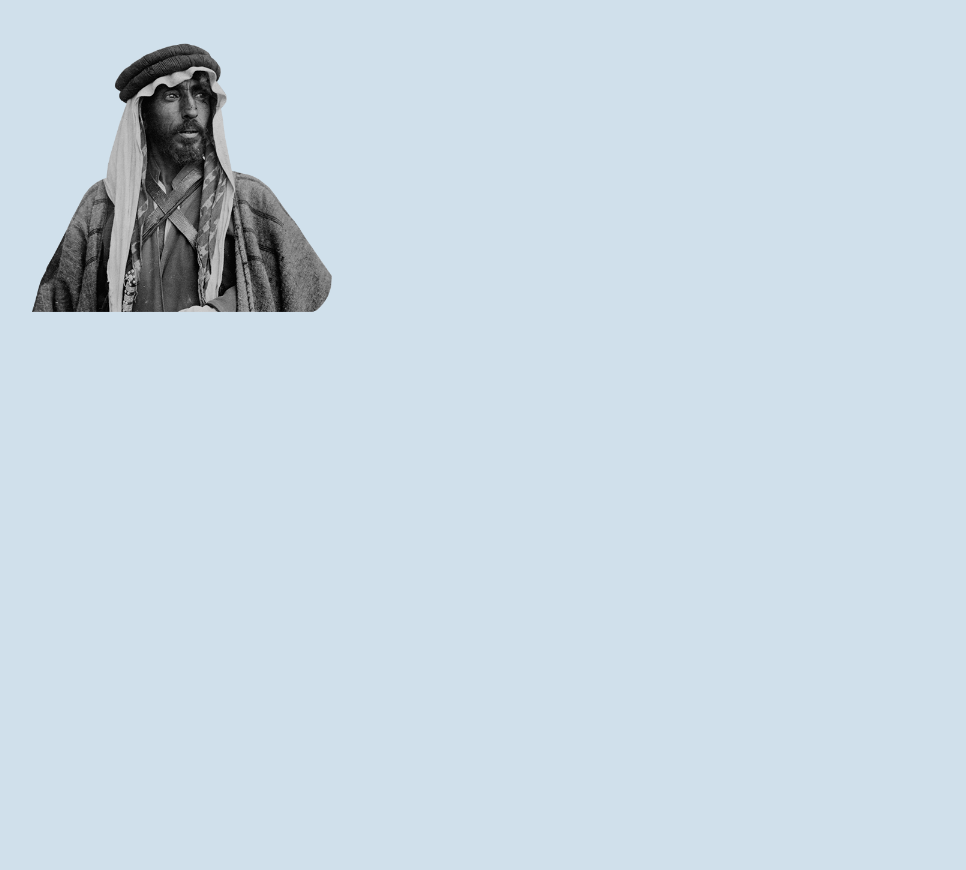
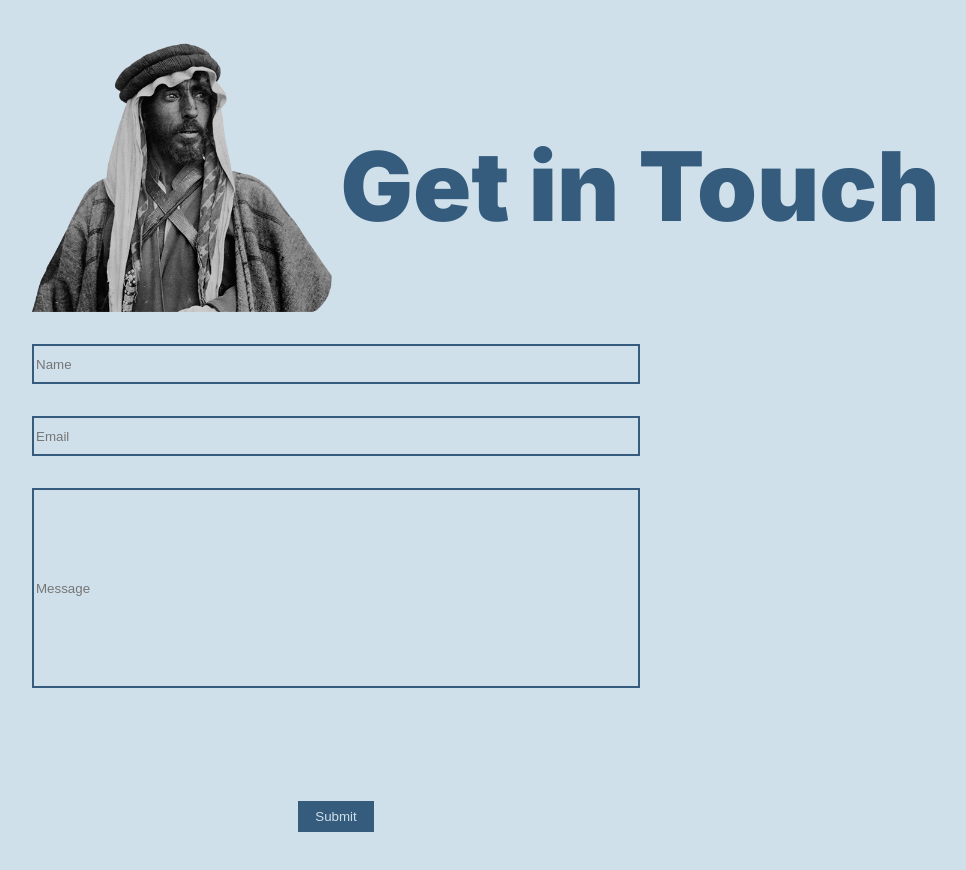
Before and after one commit to Baheya/portfolio-revisited, a Next.js app: page / in a window 1280 px wide. Shown: the part 1520-2390 px from the top of the page, without its empty margins (0-966 px from the left). Built offline with nearby package versions, Linux system fonts and the light colour scheme.

Commit message:
organizing imports

```diff
--- a/pages/index.js
+++ b/pages/index.js
@@ -1,17 +1,23 @@
 import Head from 'next/head';
 import styled, { ThemeContext } from 'styled-components';
-import { Navigation, Header, HomeSection } from '../components';
+import {
+  Navigation,
+  Header,
+  HomeSection,
+  Projects,
+  Contact,
+} from '../components';
 import { useEffect, useState, useContext } from 'react';
 import Typed from 'typed.js';
 import { changeBgColor, strings } from '../utils';
 import { useCycle } from 'framer-motion';
-import { Projects } from '../components/Sections/Projects';
 
 const Grid = styled.div`
   display: grid;
   grid-template-columns: 2rem repeat(8, 1fr) 2rem;
   grid-template-rows: 3rem repeat(5, 100vh);
   overflow-x: hidden;
+  scroll-snap-type: y mandatory;
 `;
 
 const Index = () => {
@@ -90,6 +96,7 @@ const Index = () => {
       <Navigation toggleNav={toggleNav} isOpen={isOpen} />
       <HomeSection />
       <Projects />
+      <Contact />
     </Grid>
   );
 };
```
